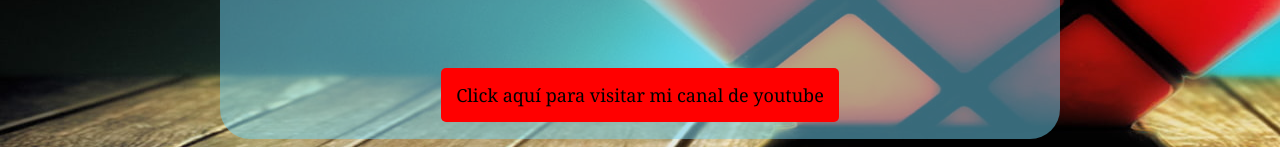
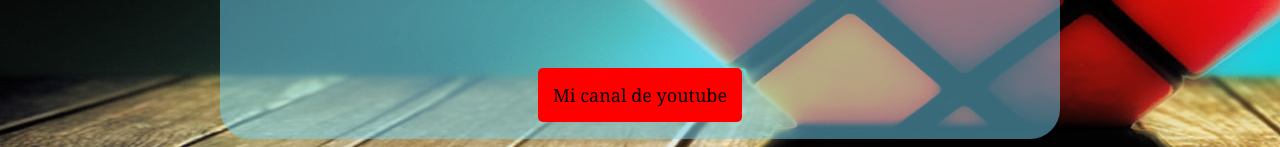
Before and after one commit to weblocalstudio/Cubing-Live, a plain HTML site: page index.html in a window 1280 px wide. Shown: the part 811-958 px from the top of the page. Drawn offline with Linux system fonts and the light colour scheme.

Commit message:
Update index.html

```diff
--- a/index.html
+++ b/index.html
@@ -37,7 +37,7 @@
             <iframe src="https://www.youtube.com/embed/3KFce938Y4Q?si=3VPchaVQjES8856b" title="YouTube video player" frameborder="0" allow="accelerometer; autoplay; clipboard-write; encrypted-media; gyroscope; picture-in-picture; web-share" referrerpolicy="strict-origin-when-cross-origin" allowfullscreen style="border-radius: 20px;"></iframe>
         </div>
         <br><br><br>
-        <a class="boton" href="https://www.youtube.com/@RJCuberEspa%C3%B1a/videos" target_blank>Click aquí para visitar mi canal de youtube</a>
+        <a class="boton" href="https://www.youtube.com/@RJCuberEspa%C3%B1a/videos" target_blank>Mi canal de youtube</a>
         <br><br>
     </div>
 
```
